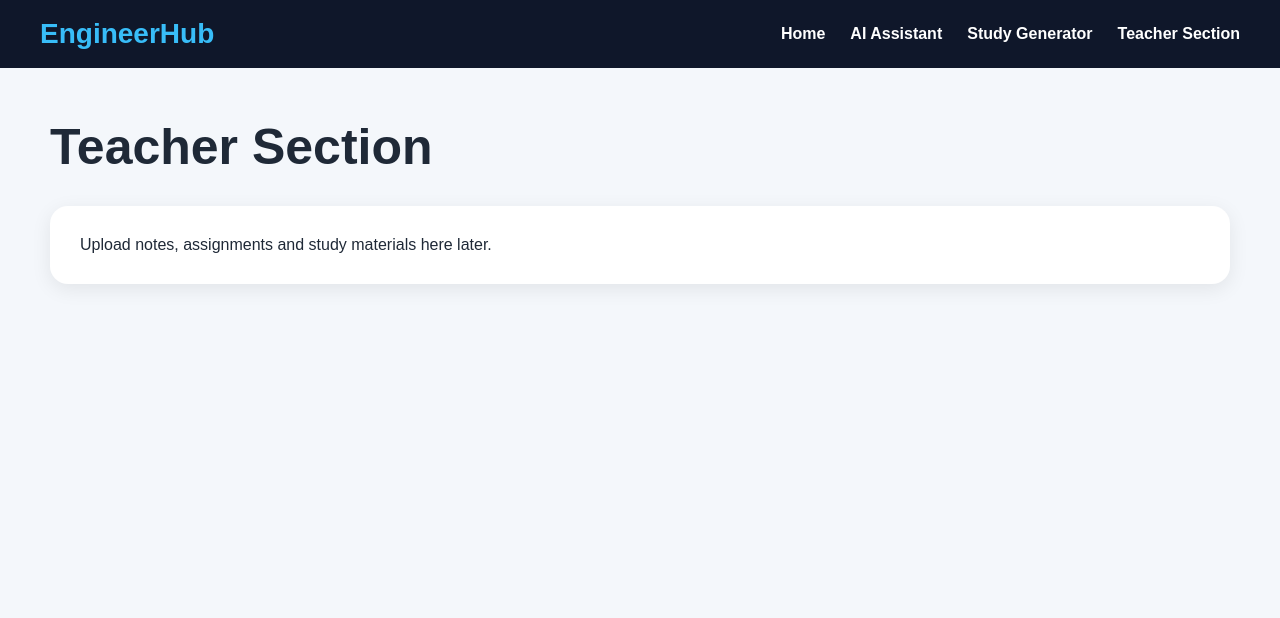
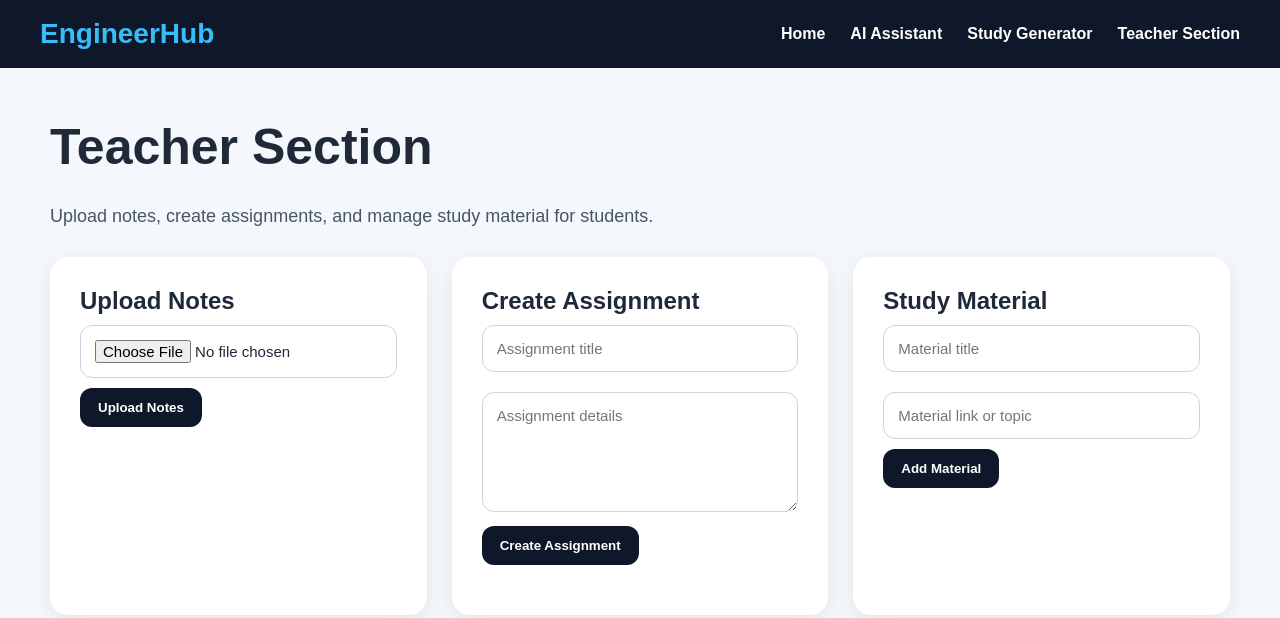
Before and after one commit to surajkumar725574-maker/prepilotlittleugly-v2, a website: page teacher.html in a window 1280 px wide. Drawn offline with Linux system fonts and the light colour scheme.

Commit message:
techer section sdded

```diff
--- a/project-1.js
+++ b/project-1.js
@@ -105,3 +105,86 @@ document.addEventListener("DOMContentLoaded", () => {
     });
   });
 });
+function uploadNotes() {
+  const fileInput = document.getElementById("notesFile");
+  const notesList = document.getElementById("notesList");
+  const message = document.getElementById("notesMessage");
+
+  if (!fileInput || !notesList) return;
+
+  const file = fileInput.files[0];
+
+  if (!file) {
+    alert("Please select a file first.");
+    return;
+  }
+
+  const li = document.createElement("li");
+  li.innerHTML = `
+    <span>${file.name}</span>
+    <button onclick="removeItem(this)">Remove</button>
+  `;
+
+  notesList.appendChild(li);
+
+  message.innerText = "Notes uploaded successfully.";
+  fileInput.value = "";
+}
+
+function createAssignment() {
+  const title = document.getElementById("assignmentTitle");
+  const details = document.getElementById("assignmentDetails");
+  const list = document.getElementById("assignmentList");
+
+  if (!title || !details || !list) return;
+
+  if (title.value.trim() === "" || details.value.trim() === "") {
+    alert("Please enter assignment title and details.");
+    return;
+  }
+
+  const li = document.createElement("li");
+  li.innerHTML = `
+    <div>
+      <strong>${title.value}</strong>
+      <p>${details.value}</p>
+    </div>
+    <button onclick="removeItem(this)">Remove</button>
+  `;
+
+  list.appendChild(li);
+
+  title.value = "";
+  details.value = "";
+}
+
+function addStudyMaterial() {
+  const title = document.getElementById("materialTitle");
+  const link = document.getElementById("materialLink");
+  const list = document.getElementById("materialList");
+
+  if (!title || !link || !list) return;
+
+  if (title.value.trim() === "" || link.value.trim() === "") {
+    alert("Please enter material title and link/topic.");
+    return;
+  }
+
+  const li = document.createElement("li");
+  li.innerHTML = `
+    <div>
+      <strong>${title.value}</strong>
+      <p>${link.value}</p>
+    </div>
+    <button onclick="removeItem(this)">Remove</button>
+  `;
+
+  list.appendChild(li);
+
+  title.value = "";
+  link.value = "";
+}
+
+function removeItem(button) {
+  button.parentElement.remove();
+}
--- a/style.css
+++ b/style.css
@@ -358,3 +358,85 @@ body{
     justify-content:center;
   }
 }
+.teacher-subtitle {
+  font-size: 18px;
+  margin-bottom: 30px;
+  color: #475569;
+}
+
+.teacher-grid {
+  display: grid;
+  grid-template-columns: repeat(auto-fit, minmax(280px, 1fr));
+  gap: 25px;
+}
+
+.teacher-card input,
+.teacher-card textarea {
+  width: 100%;
+  padding: 14px;
+  margin: 10px 0;
+  border: 1px solid #cbd5e1;
+  border-radius: 12px;
+  font-size: 15px;
+}
+
+.teacher-card textarea {
+  height: 120px;
+  resize: vertical;
+}
+
+.teacher-card button {
+  padding: 12px 18px;
+  border: none;
+  border-radius: 12px;
+  background: #0f172a;
+  color: white;
+  font-weight: bold;
+  cursor: pointer;
+  transition: 0.3s;
+}
+
+.teacher-card button:hover {
+  background: #1e293b;
+  transform: translateY(-2px);
+}
+
+.teacher-list {
+  list-style: none;
+  margin-top: 20px;
+  padding: 0;
+}
+
+.teacher-list li {
+  background: #f8fafc;
+  padding: 14px;
+  border-radius: 12px;
+  margin-bottom: 12px;
+
+  display: flex;
+  justify-content: space-between;
+  align-items: center;
+  gap: 12px;
+}
+
+.teacher-list li p {
+  margin-top: 6px;
+  color: #475569;
+  font-size: 14px;
+}
+
+.teacher-list li button {
+  background: #ef4444;
+  padding: 8px 12px;
+  font-size: 13px;
+}
+
+.teacher-list li button:hover {
+  background: #dc2626;
+}
+
+.success-message {
+  color: #16a34a;
+  font-weight: bold;
+  margin-top: 10px;
+}
--- a/teacher.html
+++ b/teacher.html
@@ -3,9 +3,7 @@
 <head>
   <meta charset="UTF-8">
   <meta name="viewport" content="width=device-width, initial-scale=1.0">
-
-  <title>Teacher Section</title>
-
+  <title>EngineerHub - Teacher Section</title>
   <link rel="stylesheet" href="./style.css">
 </head>
 
@@ -23,14 +21,43 @@
   </nav>
 
   <section class="teacher-section">
+    <h1>Teacher Section</h1>
+    <p class="teacher-subtitle">
+      Upload notes, create assignments, and manage study material for students.
+    </p>
 
-    <h1>Teacher Section</h1>
+    <div class="teacher-grid">
 
-    <div class="teacher-card">
-      Upload notes, assignments and study materials here later.
+      <div class="teacher-card">
+        <h2>Upload Notes</h2>
+        <input type="file" id="notesFile">
+        <button onclick="uploadNotes()">Upload Notes</button>
+        <p id="notesMessage" class="success-message"></p>
+
+        <ul id="notesList" class="teacher-list"></ul>
+      </div>
+
+      <div class="teacher-card">
+        <h2>Create Assignment</h2>
+        <input type="text" id="assignmentTitle" placeholder="Assignment title">
+        <textarea id="assignmentDetails" placeholder="Assignment details"></textarea>
+        <button onclick="createAssignment()">Create Assignment</button>
+
+        <ul id="assignmentList" class="teacher-list"></ul>
+      </div>
+
+      <div class="teacher-card">
+        <h2>Study Material</h2>
+        <input type="text" id="materialTitle" placeholder="Material title">
+        <input type="text" id="materialLink" placeholder="Material link or topic">
+        <button onclick="addStudyMaterial()">Add Material</button>
+
+        <ul id="materialList" class="teacher-list"></ul>
+      </div>
+
     </div>
-
   </section>
 
+  <script src="./project-1.js"></script>
 </body>
 </html>
```
